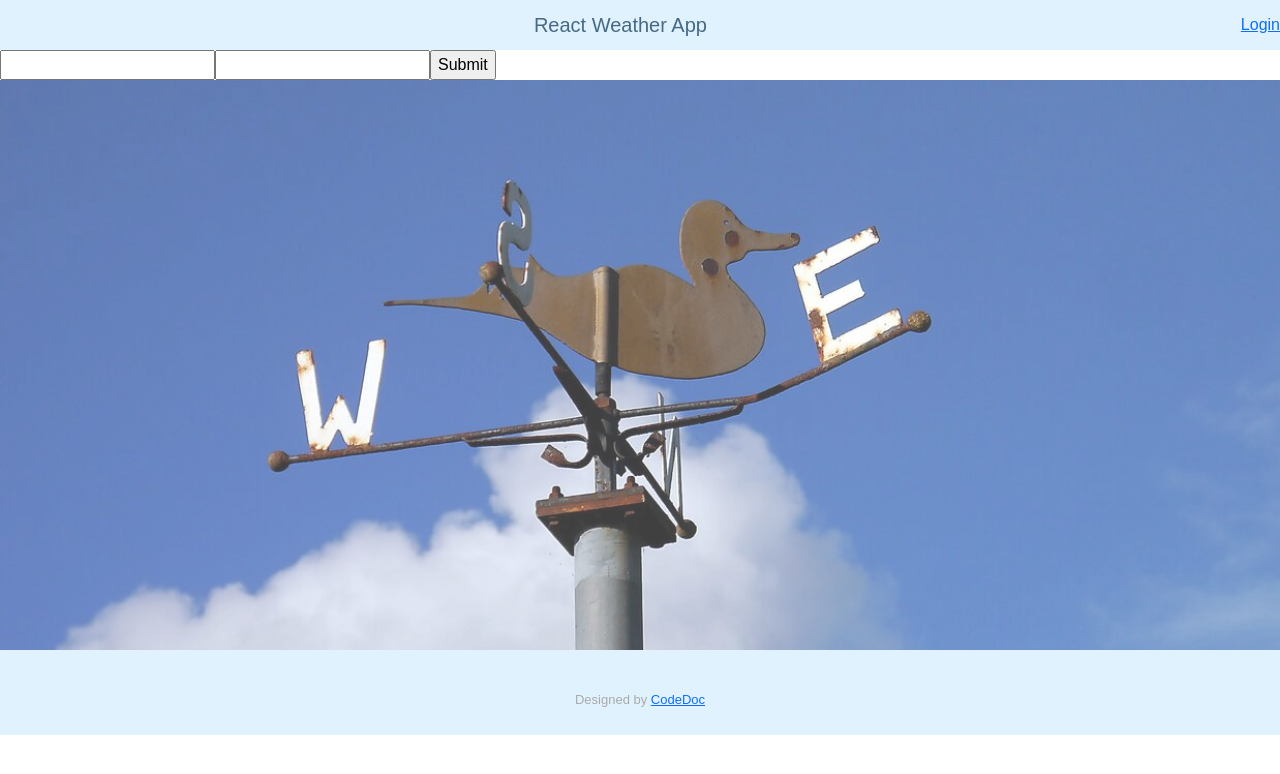
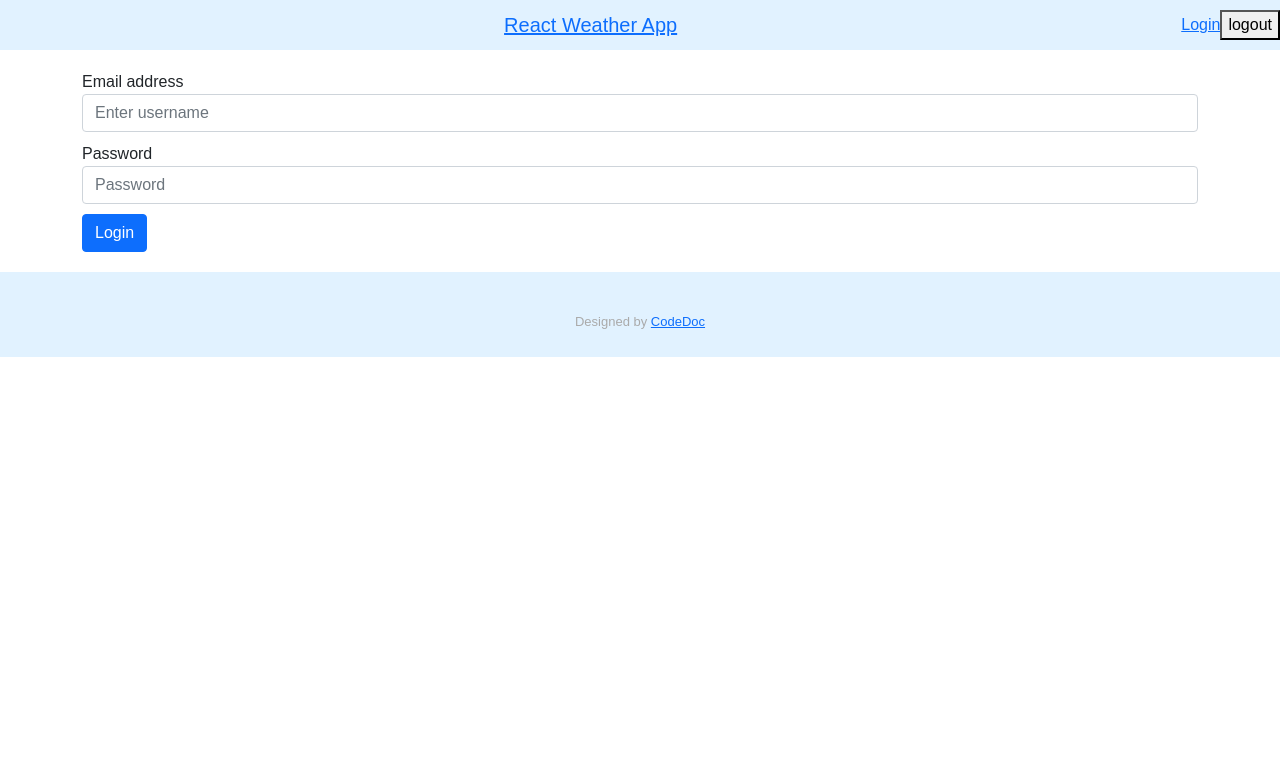
Before and after one commit to daithioc95/ReactDjangoWeatherApp, a React (Create React App) app: page /Login in a window 1280 px wide. Shown: the top 774 px of the page. Built offline with nearby package versions, Linux system fonts and the light colour scheme.

Commit message:
Wired backend logout functionality with Axios and allauth

```diff
--- a/src/App.js
+++ b/src/App.js
@@ -1,4 +1,4 @@
-import React from 'react';
+import React, { useEffect, useState } from 'react';
 import WeatherTable from './components/WeatherTable';
 import Navbar from './components/Navbar';
 import Footer from './components/Footer';
@@ -6,22 +6,44 @@ import 'bootstrap/dist/css/bootstrap.min.css';
 import hero from './assets/hero-image.jpg';
 import { Link, Route } from "react-router-dom";
 import Login from './components/Login';
+import HeroImage from './components/HeroImage';
 
-class App extends React.Component {
+function App() {
 
+  const [token, setToken] = useState(null);
+  const [user, setUser] = useState(null);
+  const [message, setMessage] = useState(null);
 
-  render() {
+  const checkToken = () => {
+    setToken(localStorage.getItem('token'));
+  }
+
+  const checkUser = () => {
+    setUser(localStorage.getItem('user'));
+  }
+
+  useEffect(() => {
+    checkToken();
+    checkUser();
+  }, [token, user])
+
     return (
       <div>
         <Navbar />
-        <Route path="/Login" exact component={Login}/>
-        <img id="hero-image" alt='Sky with compass' src={hero}></img>
+        <Route path="/Login">
+          <Login setToken={setToken} setUser={setUser} setMessage={setMessage} />
+          {/* <Logout setToken={setToken} setUser={setUser} setMessage={setMessage}/> */}
+        </Route>
+          <span>{message}</span>
+        {/* <Route path="/Login" element={<Login setToken={setToken} setUser={setUser} setMessage={setMessage} />} />
+        {message} */}
+        <Route path="/" exact component={HeroImage}/>
+        {/* <img id="hero-image" alt='Sky with compass' src={hero}></img> */}
         <Route path="/" exact component={WeatherTable}/>
         {/* <WeatherTable /> */}
         <Footer />
       </div>
     );
   }
-}
 
 export default App;
--- /dev/null
+++ b/src/components/HeroImage.js
@@ -0,0 +1,12 @@
+import React from 'react';
+import hero from '../assets/hero-image.jpg';
+
+class HeroImage extends React.Component {
+  render() {
+    return (
+        <img id="hero-image" alt='Sky with compass' src={hero}></img>
+    )
+  }
+}
+
+export default HeroImage
--- a/src/components/Login.js
+++ b/src/components/Login.js
@@ -28,7 +28,7 @@ function Login({ setToken, setUser, setMessage }){
                 ${authToken}
                 ${username}`
                 );
-        setMessage("Logged in");
+        setMessage(`Logged in as ${username}`);
     })
     .catch(err => {
         console.log(err);
@@ -37,11 +37,19 @@ function Login({ setToken, setUser, setMessage }){
 
     }
     return(
-        <form onSubmit={handleLoginSubmit}>
-        <input type="text" value={username} onChange={e => setUsername(e.target.value)} />
-        <input type="password" value={password} onChange={e => setPassword(e.target.value)} />
-        <input type="submit" value="Submit" />
-      </form>
+        <div className='container'>
+            <form onSubmit={handleLoginSubmit}>
+                <div className="form-group">
+                    <label htmlFor="exampleInputEmail1">Email address</label>
+                    <input type="text" value={username} onChange={e => setUsername(e.target.value)} className="form-control" id="exampleInputEmail1" aria-describedby="emailHelp" placeholder="Enter username" />
+                </div>
+                <div className="form-group">
+                    <label htmlFor="exampleInputPassword1">Password</label>
+                    <input type="password" value={password} onChange={e => setPassword(e.target.value)} className="form-control" id="exampleInputPassword1" placeholder="Password" />
+                </div>
+                <button type="submit" className="btn btn-primary">Login</button>
+            </form>
+        </div>
     )
 }
 
--- /dev/null
+++ b/src/components/Logout.js
@@ -0,0 +1,19 @@
+import React from "react";
+
+const Logout = ({ setToken, setUser, setMessage }) => {
+    const handleLogoutClick = () => {
+        localStorage.removeItem('token');
+        localStorage.removeItem('user');
+        setToken(null);
+        setUser('')
+        setMessage('You are logged out')
+    }
+
+    return(
+        <>
+            <button onClick={handleLogoutClick}>logout</button>
+        </>
+    )
+}
+
+export default Logout
--- a/src/components/Navbar.js
+++ b/src/components/Navbar.js
@@ -2,16 +2,40 @@ import React from 'react';
 import { Route } from 'react-router-dom';
 import { Link } from 'react-router-dom'
 import Login from './Login';
+import Logout from './Logout';
+import { useEffect, useState } from 'react'
 
-class Navbar extends React.Component {
-  render() {
+function Navbar() {
+
+  const [token, setToken] = useState(null);
+  const [user, setUser] = useState(null);
+  const [message, setMessage] = useState(null);
+
+  const checkToken = () => {
+    setToken(localStorage.getItem('token'));
+  }
+
+  const checkUser = () => {
+    setUser(localStorage.getItem('user'));
+  }
+
+  useEffect(() => {
+    checkToken();
+    checkUser();
+  }, [token, user])
+
     return (
+      <div>
       <nav className="navbar mx-auto">
-        <span className="navbar-brand mb-0 h1 mx-auto">React Weather App</span>
+        <span className="navbar-brand mb-0 h1 mx-auto"><Link to='/'>React Weather App</Link></span>
         <Link to='/Login'>Login</Link>
+        <Logout setToken={setToken} setUser={setUser} setMessage={setMessage} />
       </nav>
+      <div>
+        <p>{message}</p>
+      </div>
+      </div>
     )
   }
-}
 
 export default Navbar
--- a/src/components/WeatherTable.js
+++ b/src/components/WeatherTable.js
@@ -6,23 +6,6 @@ import { useState } from 'react';
 import Login from './Login';
 
 const WeatherTable = () => {
-
-  const [token, setToken] = useState(null);
-  const [user, setUser] = useState(null);
-  const [message, setMessage] = useState(null);
-
-  const checkToken = () => {
-    setToken(localStorage.getItem('token'));
-  }
-
-  const checkUser = () => {
-    setUser(localStorage.getItem('user'));
-  }
-
-  useEffect(() => {
-    checkToken();
-    checkUser();
-  }, [token, user])
 
   // Preset locations
   const [locations, setLocations] = useState([{"name":"Paris", "id": 2988507},
@@ -69,7 +52,7 @@ const WeatherTable = () => {
         </div>
       </div>
       {/* <Login setToken={setToken} setUser={setUser} setMessage={setMessage} /> */}
-      {message}
+      {/* {message} */}
     </div>
   );
 }
--- a/src/components/style.css
+++ b/src/components/style.css
@@ -124,3 +124,12 @@ footer {
 .weather-table-container{
   background-color: #E1F2FF;
 }
+
+.form-group{
+  margin-bottom: 10px;
+}
+
+form{
+  margin-top: 20px;
+  margin-bottom: 20px;
+}
```
Also changed, not shown: 1 other file (tests, documents, lock files or other folders).
